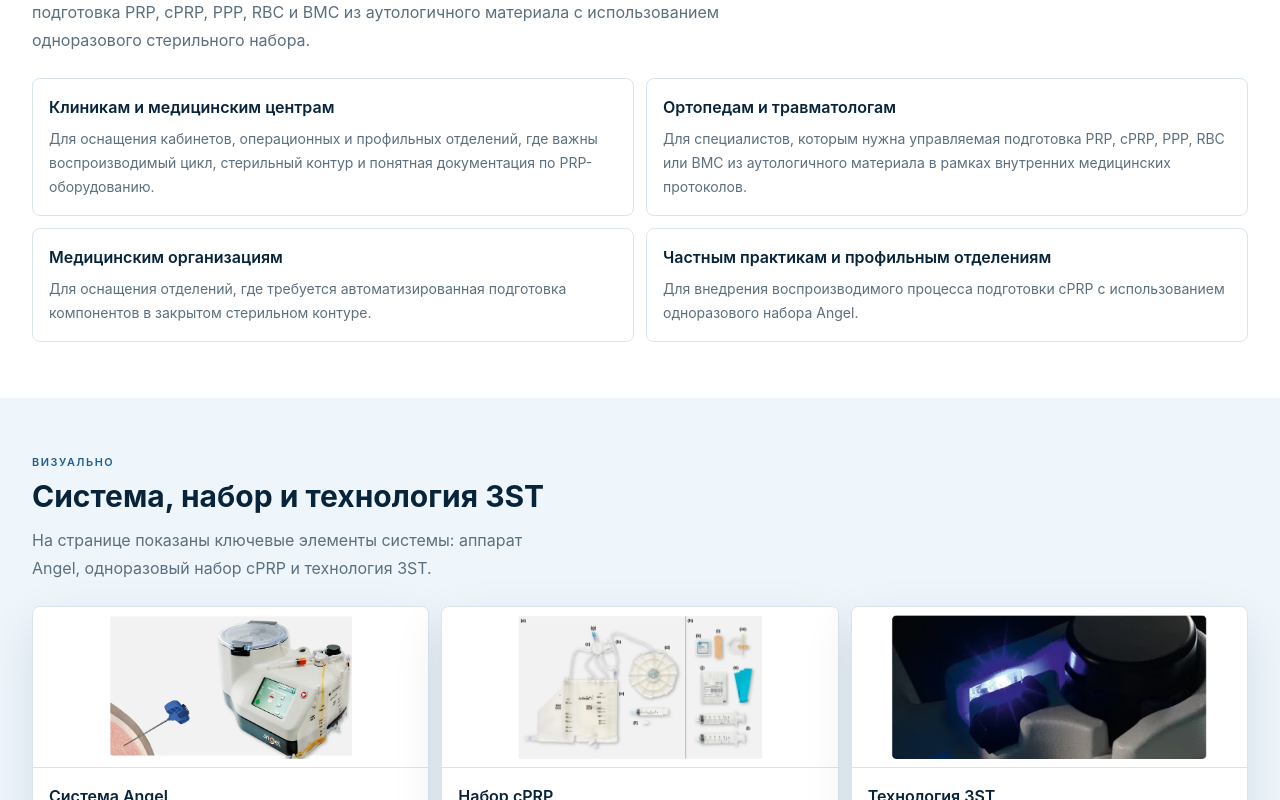
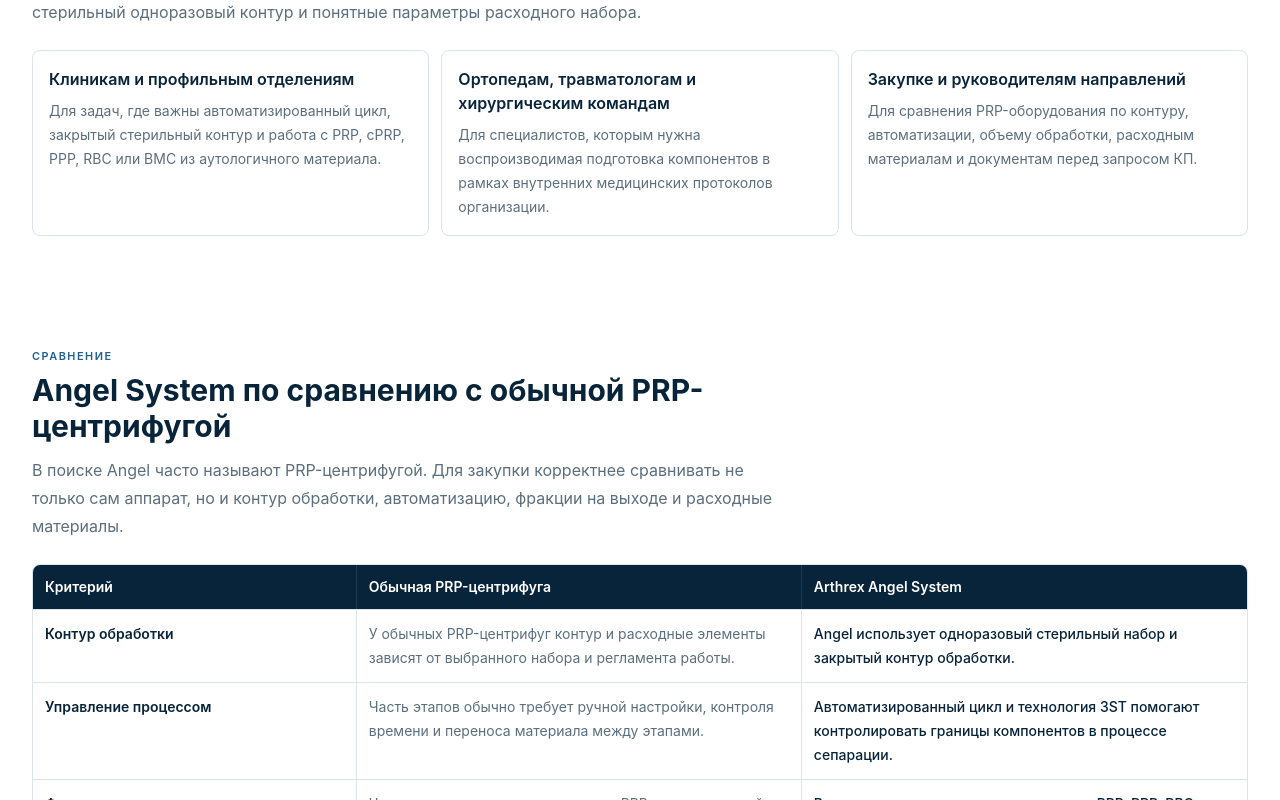
Before and after one commit to ingaklimova88-blip/prp-system-site, a React (Vite) app: page / in a window 1280 px wide. Shown: the part 1220-2020 px from the top of the page. Built offline with nearby package versions, Linux system fonts and the light colour scheme.

Commit message:
deduplicate content and add prp comparison

```diff
--- a/src/App.tsx
+++ b/src/App.tsx
@@ -22,6 +22,7 @@ const FORM_ENDPOINT = 'https://prp-system-site.netlify.app/';
 
 const nav = [
   ['О системе', '#system'],
+  ['Сравнение', '#comparison'],
   ['Преимущества', '#benefits'],
   ['Расходные материалы', '#consumables'],
   ['FAQ', '#faq'],
@@ -40,20 +41,39 @@ const benefits = [
 
 const buyers = [
   {
-    title: 'Клиникам и медицинским центрам',
-    text: 'Для оснащения кабинетов, операционных и профильных отделений, где важны воспроизводимый цикл, стерильный контур и понятная документация по PRP-оборудованию.',
+    title: 'Клиникам и профильным отделениям',
+    text: 'Для задач, где важны автоматизированный цикл, закрытый стерильный контур и работа с PRP, cPRP, PPP, RBC или BMC из аутологичного материала.',
   },
   {
-    title: 'Ортопедам и травматологам',
-    text: 'Для специалистов, которым нужна управляемая подготовка PRP, cPRP, PPP, RBC или BMC из аутологичного материала в рамках внутренних медицинских протоколов.',
+    title: 'Ортопедам, травматологам и хирургическим командам',
+    text: 'Для специалистов, которым нужна воспроизводимая подготовка компонентов в рамках внутренних медицинских протоколов организации.',
   },
   {
-    title: 'Медицинским организациям',
-    text: 'Для оснащения отделений, где требуется автоматизированная подготовка компонентов в закрытом стерильном контуре.',
+    title: 'Закупке и руководителям направлений',
+    text: 'Для сравнения PRP-оборудования по контуру, автоматизации, объему обработки, расходным материалам и документам перед запросом КП.',
+  },
+];
+
+const comparison = [
+  {
+    criterion: 'Контур обработки',
+    standard: 'У обычных PRP-центрифуг контур и расходные элементы зависят от выбранного набора и регламента работы.',
+    angel: 'Angel использует одноразовый стерильный набор и закрытый контур обработки.',
   },
   {
-    title: 'Частным практикам и профильным отделениям',
-    text: 'Для внедрения воспроизводимого процесса подготовки cPRP с использованием одноразового набора Angel.',
+    criterion: 'Управление процессом',
+    standard: 'Часть этапов обычно требует ручной настройки, контроля времени и переноса материала между этапами.',
+    angel: 'Автоматизированный цикл и технология 3ST помогают контролировать границы компонентов в процессе сепарации.',
+  },
+  {
+    criterion: 'Фракции на выходе',
+    standard: 'Часто ориентируются на получение PRP или плазменной фракции в рамках конкретного протокола.',
+    angel: 'В предусмотренных режимах доступны PRP, PPP, RBC и BMC.',
+  },
+  {
+    criterion: 'Объем обработки',
+    standard: 'Объем зависит от ротора, пробирок, набора и регламента конкретного оборудования.',
+    angel: 'Подтвержденный диапазон Angel: 40-180 мл за цикл, до 540 мл за 3 цикла.',
   },
 ];
 
@@ -119,11 +139,7 @@ const faq = [
   },
   {
     q: 'Это обычная лабораторная центрифуга?',
-    a: 'Нет. Angel System содержит этап центрифугирования, поэтому ее могут искать как PRP-центрифугу, но производитель описывает устройство как автоматизированную систему подготовки cPRP с технологией 3ST и закрытым одноразовым контуром.',
-  },
-  {
-    q: 'Почему Angel System ищут как PRP-центрифугу?',
-    a: 'В профессиональном поиске запрос "PRP-центрифуга" часто используют шире, чем обычное лабораторное устройство. Для Angel System корректнее говорить о системе подготовки PRP/cPRP: центрифугирование сочетается с одноразовым контуром, 3ST-сенсорами и управляемым сбором фракций.',
+    a: 'Нет. Angel System содержит этап центрифугирования, поэтому ее могут искать как PRP-центрифугу, но корректнее описывать устройство как автоматизированную систему подготовки cPRP с технологией 3ST и закрытым одноразовым контуром.',
   },
   {
     q: 'Какие расходные материалы используются?',
@@ -449,10 +465,10 @@ function HomePage() {
               <p className="eyebrow">Кому подходит</p>
               <h2 className="mt-2 text-2xl font-bold text-navy-900 sm:text-3xl">Для кого нужна PRP-система Angel</h2>
               <p className="mt-3 text-base leading-7 text-steel">
-                Arthrex Angel System рассматривают клиники и врачи, которым нужна воспроизводимая подготовка PRP, cPRP, PPP, RBC и BMC из аутологичного материала с использованием одноразового стерильного набора.
+                Arthrex Angel System выбирают для задач, где важны управляемая подготовка компонентов, стерильный одноразовый контур и понятные параметры расходного набора.
               </p>
             </div>
-            <div className="mt-6 grid gap-3 md:grid-cols-2">
+            <div className="mt-6 grid gap-3 md:grid-cols-3">
               {buyers.map((item) => (
                 <article key={item.title} className="rounded-lg border border-line p-4">
                   <h3 className="text-base font-semibold text-navy-900">{item.title}</h3>
@@ -463,14 +479,38 @@ function HomePage() {
           </div>
         </section>
 
+        <section id="comparison" className="section">
+          <div className="max-w-3xl">
+            <p className="eyebrow">Сравнение</p>
+            <h2 className="mt-2 text-2xl font-bold text-navy-900 sm:text-3xl">Angel System по сравнению с обычной PRP-центрифугой</h2>
+            <p className="mt-3 text-base leading-7 text-steel">
+              В поиске Angel часто называют PRP-центрифугой. Для закупки корректнее сравнивать не только сам аппарат, но и контур обработки, автоматизацию, фракции на выходе и расходные материалы.
+            </p>
+          </div>
+          <div className="mt-6 overflow-hidden rounded-lg border border-line">
+            <div className="grid bg-navy-900 text-sm font-semibold text-white md:grid-cols-[0.8fr_1.1fr_1.1fr]">
+              <div className="border-white/10 p-3 md:border-r">Критерий</div>
+              <div className="border-white/10 p-3 md:border-r">Обычная PRP-центрифуга</div>
+              <div className="p-3">Arthrex Angel System</div>
+            </div>
+            {comparison.map((item) => (
+              <article key={item.criterion} className="grid border-t border-line bg-white text-sm leading-6 md:grid-cols-[0.8fr_1.1fr_1.1fr]">
+                <h3 className="border-line p-3 font-semibold text-navy-900 md:border-r">{item.criterion}</h3>
+                <p className="border-line p-3 text-steel md:border-r">{item.standard}</p>
+                <p className="p-3 font-medium text-navy-900">{item.angel}</p>
+              </article>
+            ))}
+          </div>
+        </section>
+
         <section className="bg-navy-50">
           <div className="section">
             <div className="grid gap-5 lg:grid-cols-[0.9fr_1.1fr] lg:items-end">
               <div>
                 <p className="eyebrow">Визуально</p>
-                <h2 className="mt-2 text-2xl font-bold text-navy-900 sm:text-3xl">Система, набор и технология 3ST</h2>
+                <h2 className="mt-2 text-2xl font-bold text-navy-900 sm:text-3xl">Что входит в запрос по Angel</h2>
                 <p className="mt-3 text-base leading-7 text-steel">
-                  На странице показаны ключевые элементы системы: аппарат Angel, одноразовый набор cPRP и технология 3ST.
+                  Врач и закупка обычно уточняют три части: систему Angel, одноразовый набор cPRP и технологию 3ST, которая используется в автоматическом цикле.
                 </p>
               </div>
             </div>
@@ -491,7 +531,7 @@ function HomePage() {
         <section id="benefits" className="bg-navy-50">
           <div className="section">
             <p className="eyebrow">Преимущества</p>
-            <h2 className="mt-2 max-w-3xl text-2xl font-bold text-navy-900 sm:text-3xl">Ключевые характеристики Angel System</h2>
+            <h2 className="mt-2 max-w-3xl text-2xl font-bold text-navy-900 sm:text-3xl">Сильные стороны Angel System</h2>
             <div className="mt-6 grid gap-3 sm:grid-cols-2 lg:grid-cols-3">
               {benefits.map((item) => (
                 <article key={item} className="rounded-lg border border-line bg-white p-4">
```
